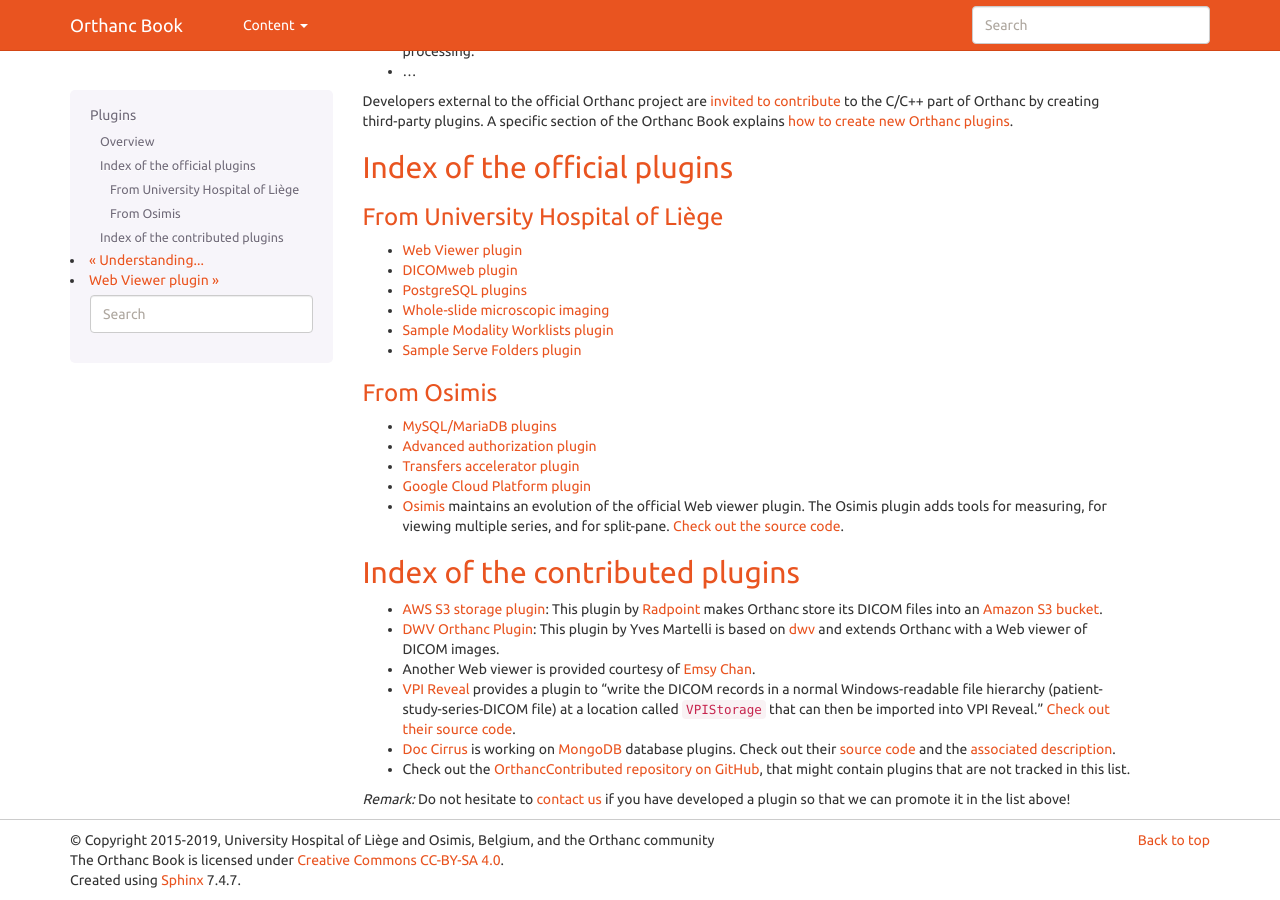
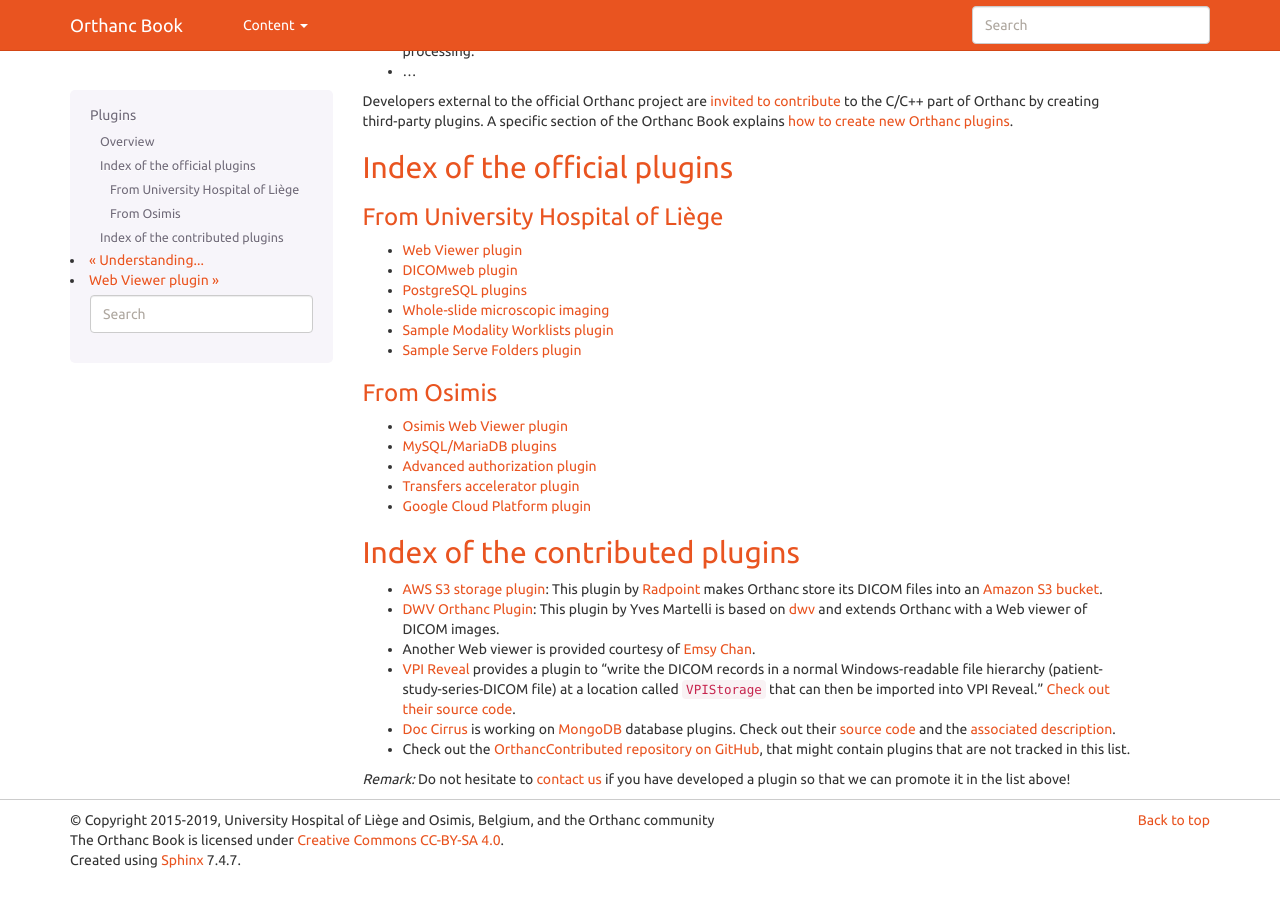
Before and after one commit to orthanc-mirrors/orthanc-book, a Sphinx documentation site: the page built from Sphinx/source/plugins.rst, in a window 1280 px wide and 900 px high, scrolled down 540 px. Built offline with Sphinx 7.4.7, drawn with Linux system fonts in a browser that asks for light colours.

Commit message:
page dedicated to the Osimis Web viewer plugin

```diff
--- a/Sphinx/source/plugins.rst
+++ b/Sphinx/source/plugins.rst
@@ -56,15 +56,11 @@
 From Osimis
 ^^^^^^^^^^^
 
+* :ref:`osimis_webviewer`
 * :ref:`mysql`
 * :ref:`authorization`
 * :ref:`transfers`
 * :ref:`google`
-* `Osimis <http://osimis.io/>`__ maintains an evolution of the
-  official Web viewer plugin. The Osimis plugin adds tools for
-  measuring, for viewing multiple series, and for split-pane. `Check
-  out the source code
-  <https://bitbucket.org/osimis/osimis-webviewer-plugin>`__.
 
 .. _plugins-contributed:
 
```
Also changed, not shown: Sphinx/source/plugins/osimis-webviewer.rst (added, +24 -0 lines).
